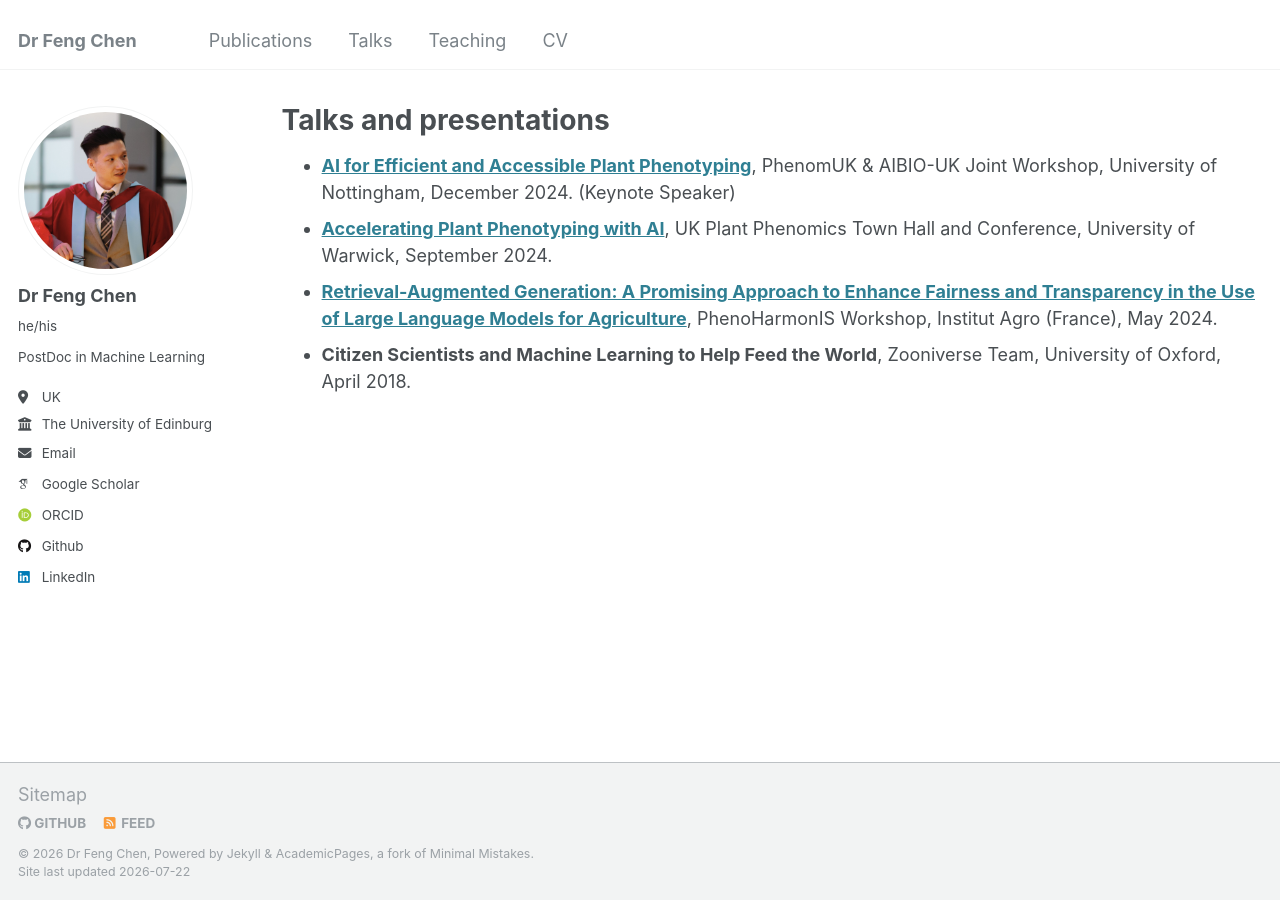
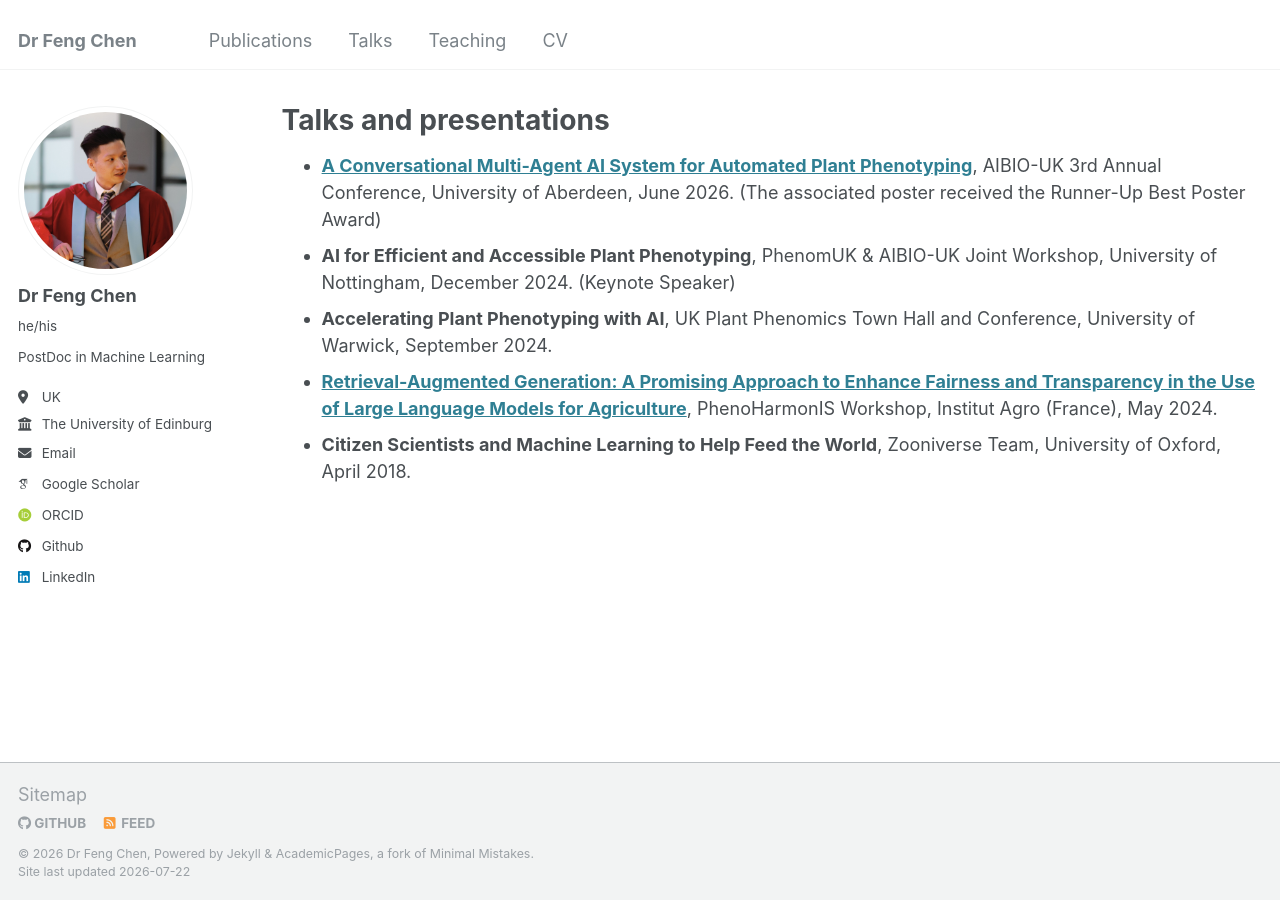
Before and after one commit to fengchen025/fengchen025.github.io, a Jekyll site: the page built from _pages/talks.html, in a window 1280 px wide. Built offline with Jekyll 4.4.1, drawn with Linux system fonts in a browser that asks for light colours; some web fonts are replaced.

Commit message:
Update talks.html

```diff
--- a/_pages/talks.html
+++ b/_pages/talks.html
@@ -17,12 +17,16 @@ author_profile: true
 
 <ul>
   <li>
-    <strong><a href="https://phenomuk.org/2024/10/09/phenomuk-aibio_uk-presents-the-future-of-ai-in-plant-phenotyping/">AI for Efficient and Accessible Plant Phenotyping</a></strong>,
+    <strong><a href="https://aibio.ac.uk/events/aibio-uk-3rd-annual-general-meeting-2026/">A Conversational Multi-Agent AI System for Automated Plant Phenotyping</a></strong>,
+    AIBIO-UK 3rd Annual Conference, University of Aberdeen, June 2026. (The associated poster received the Runner-Up Best Poster Award)
+  </li>
+  <li>
+    <strong>AI for Efficient and Accessible Plant Phenotyping</a></strong>,
     PhenomUK & AIBIO-UK Joint Workshop, University of Nottingham, December 2024. (Keynote Speaker)
   </li>
 
   <li>
-    <strong><a href="https://phenomuk.org/conference/programme/">Accelerating Plant Phenotyping with AI</a></strong>,
+    <strong>Accelerating Plant Phenotyping with AI</a></strong>,
     UK Plant Phenomics Town Hall and Conference, University of Warwick, September 2024.
   </li>
 
```
